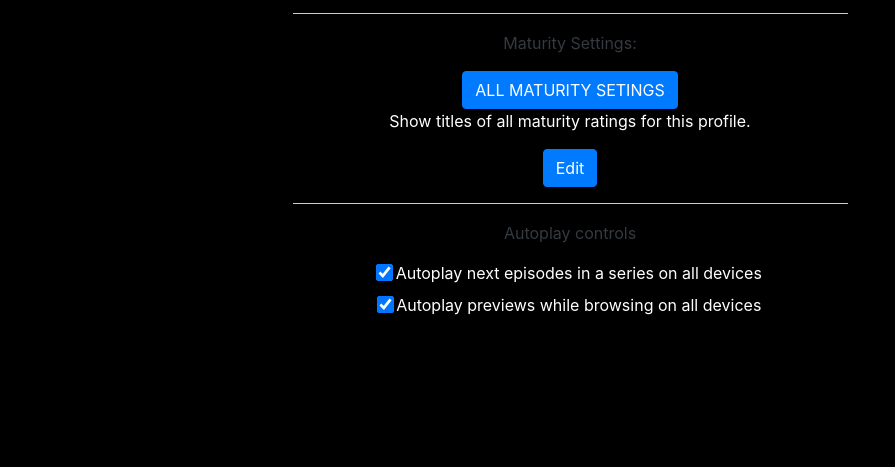
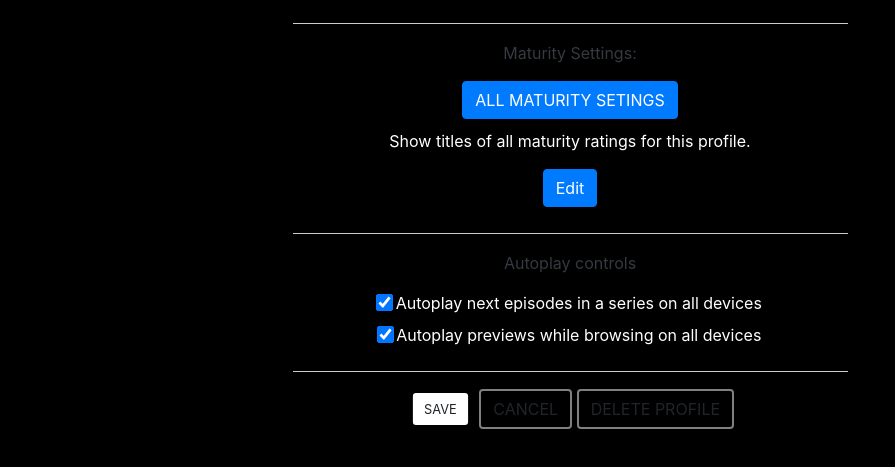
Before and after one commit to giulioperullo/M2D5, a plain HTML site: page profile.html in a window 1280 px wide. Shown: the part 269-736 px from the top of the page, without its empty margins (0-895 px from the left). Drawn offline with nearby package versions, Linux system fonts and the light colour scheme.

Commit message:
almost finished

```diff
--- a/profile.html
+++ b/profile.html
@@ -68,6 +68,12 @@
           >Autoplay previews while browsing on all devices</label
         >
       </div>
+      <hr />
+      <div>
+        <button class="btn" id="save">SAVE</button>
+        <button class="btn" id="cancel">CANCEL</button>
+        <button class="btn" id="delete">DELETE PROFILE</button>
+      </div>
     </div>
 
     <script
--- a/profilestyle.css
+++ b/profilestyle.css
@@ -23,3 +23,21 @@ input[type="checkbox"] {
   font-size: 5px;
   border-radius: 5px;
 }
+
+button {
+  margin-bottom: 10px;
+}
+
+#save {
+  border: 2px solid white;
+  background-color: white;
+  transform: scale(0.8);
+}
+
+#cancel {
+  border: 2px solid gray;
+}
+
+#delete {
+  border: 2px solid gray;
+}
```
